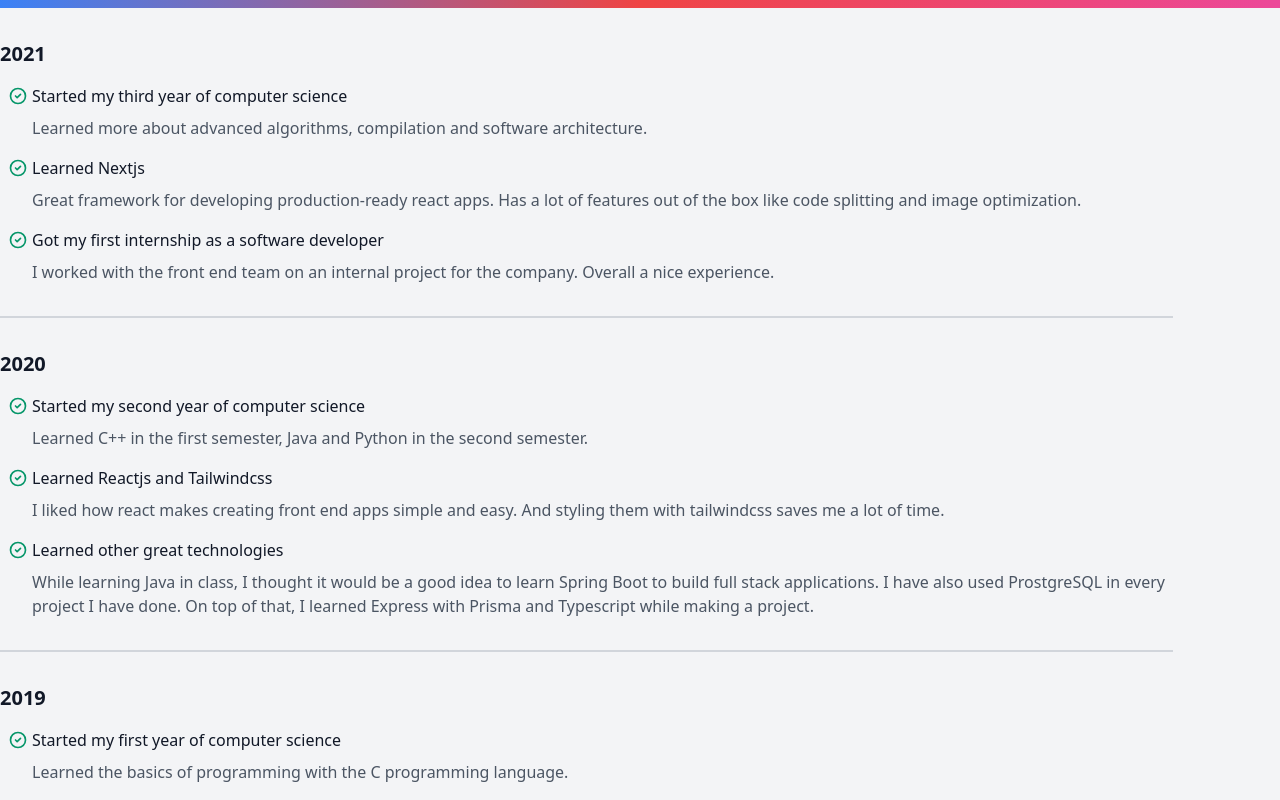
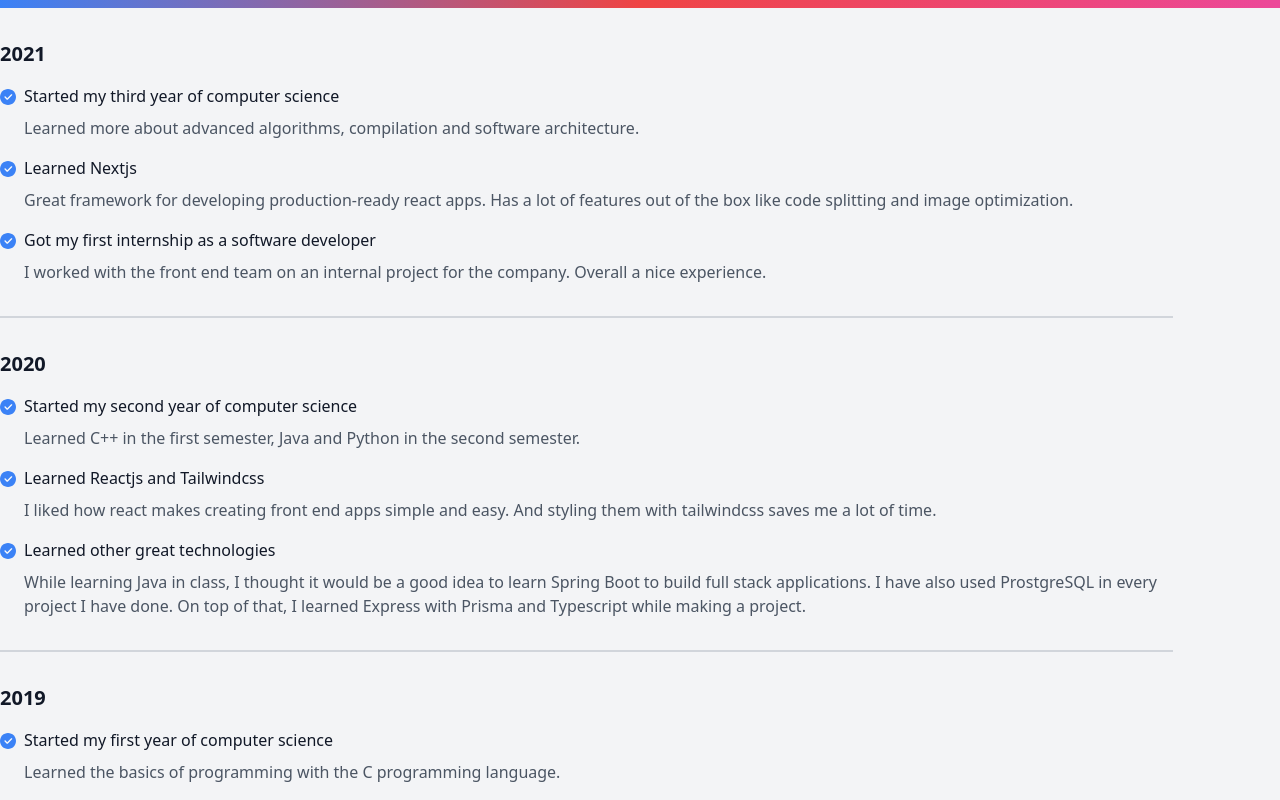
Before and after one commit to Seifbarouni/seifbarouni.live, a Next.js app: page /components/FullTimeline in a window 1280 px wide. Shown: the top 800 px of the page. Built offline with nearby package versions, Linux system fonts and the light colour scheme; what tailwindcss-no-scrollbar would draw is missing.

Commit message:
styles fix

```diff
--- a/pages/components/FullTimeline.tsx
+++ b/pages/components/FullTimeline.tsx
@@ -35,23 +35,19 @@ const BigDivider = () => {
 
 const Achievement: React.FC<AchievementProps> = ({ title, children }) => {
   return (
-    <li className="mb-4 ml-2">
-      <div className="flex items-center mb-2 text-green-600 dark:text-green-300">
+    <li className="mb-4">
+      <div className="flex items-center mb-2">
         <svg
-          xmlns="http://www.w3.org/2000/svg"
-          className="h-5 w-5 mr-1"
-          fill="none"
-          viewBox="0 0 24 24"
-          stroke="currentColor"
+          viewBox="0 0 512 512"
+          className="h-4 mt-0.5 fill-current text-blue-500"
         >
+          <path d="m256 0c-141.164062 0-256 114.835938-256 256s114.835938 256 256 256 256-114.835938 256-256-114.835938-256-256-256zm0 0" />
           <path
-            strokeLinecap="round"
-            strokeLinejoin="round"
-            strokeWidth={2}
-            d="M9 12l2 2 4-4m6 2a9 9 0 11-18 0 9 9 0 0118 0z"
+            d="m385.75 201.75-138.667969 138.664062c-4.160156 4.160157-9.621093 6.253907-15.082031 6.253907s-10.921875-2.09375-15.082031-6.253907l-69.332031-69.332031c-8.34375-8.339843-8.34375-21.824219 0-30.164062 8.339843-8.34375 21.820312-8.34375 30.164062 0l54.25 54.25 123.585938-123.582031c8.339843-8.34375 21.820312-8.34375 30.164062 0 8.339844 8.339843 8.339844 21.820312 0 30.164062zm0 0"
+            fill="#fafafa"
           />
         </svg>
-        <p className="text-gray-900 dark:text-gray-100">{title}</p>
+        <p className="text-gray-900 dark:text-gray-100 ml-2">{title}</p>
       </div>
       <p className="text-gray-600 dark:text-gray-400 ml-6">{children}</p>
     </li>
--- a/pages/components/Project.tsx
+++ b/pages/components/Project.tsx
@@ -23,7 +23,7 @@ const Project: React.FC<ProjectProps> = ({
         <h1 className="dark:text-white text-black text-lg font-semibold">
           {title}
         </h1>
-        <span className="flex items-center space-x-1 dark:text-red-300 text-red-500">
+        <span className="flex items-center space-x-1 text-blue-500 dark:text-blue-400">
           <svg
             xmlns="http://www.w3.org/2000/svg"
             className="h-5 w-5"
```
